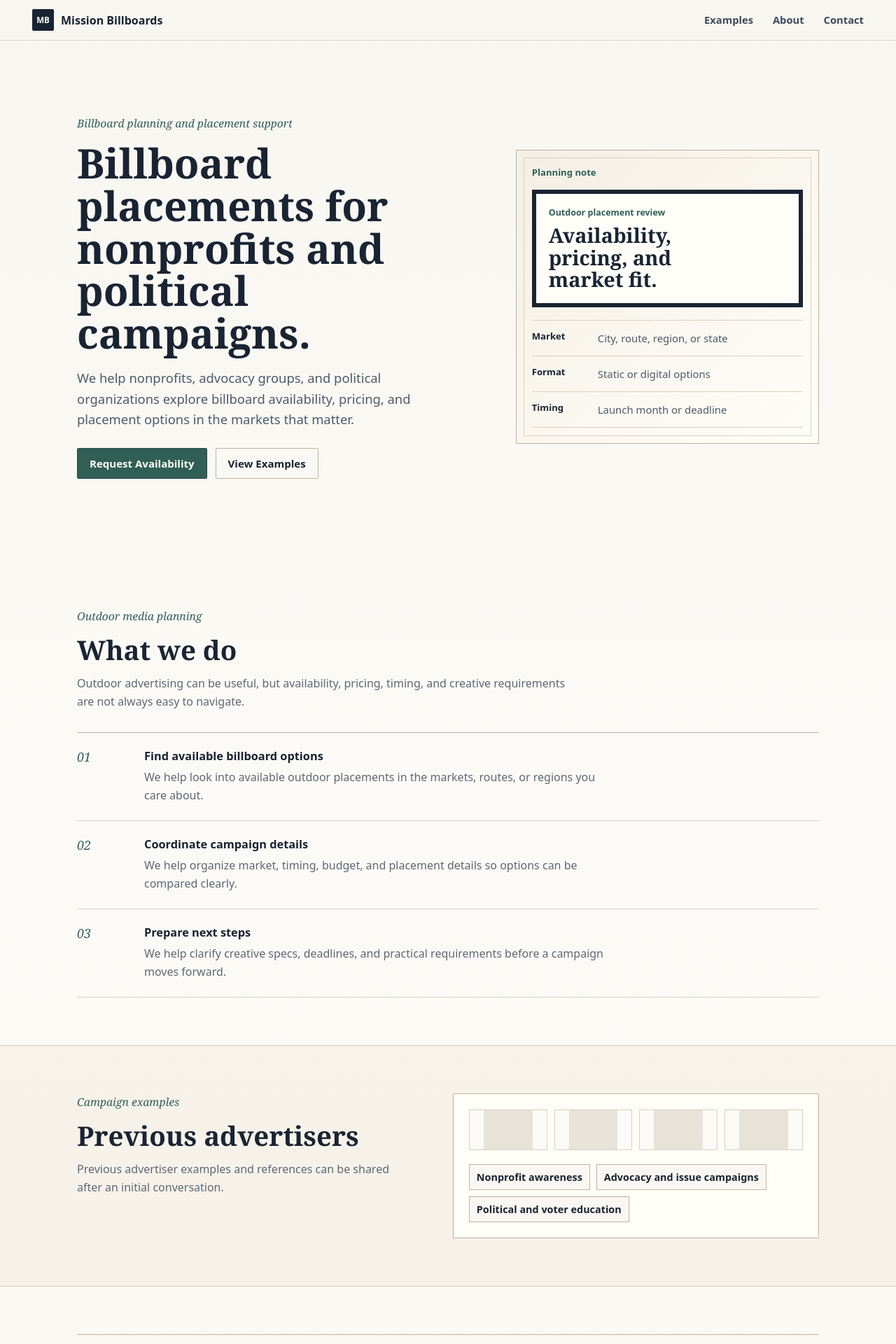
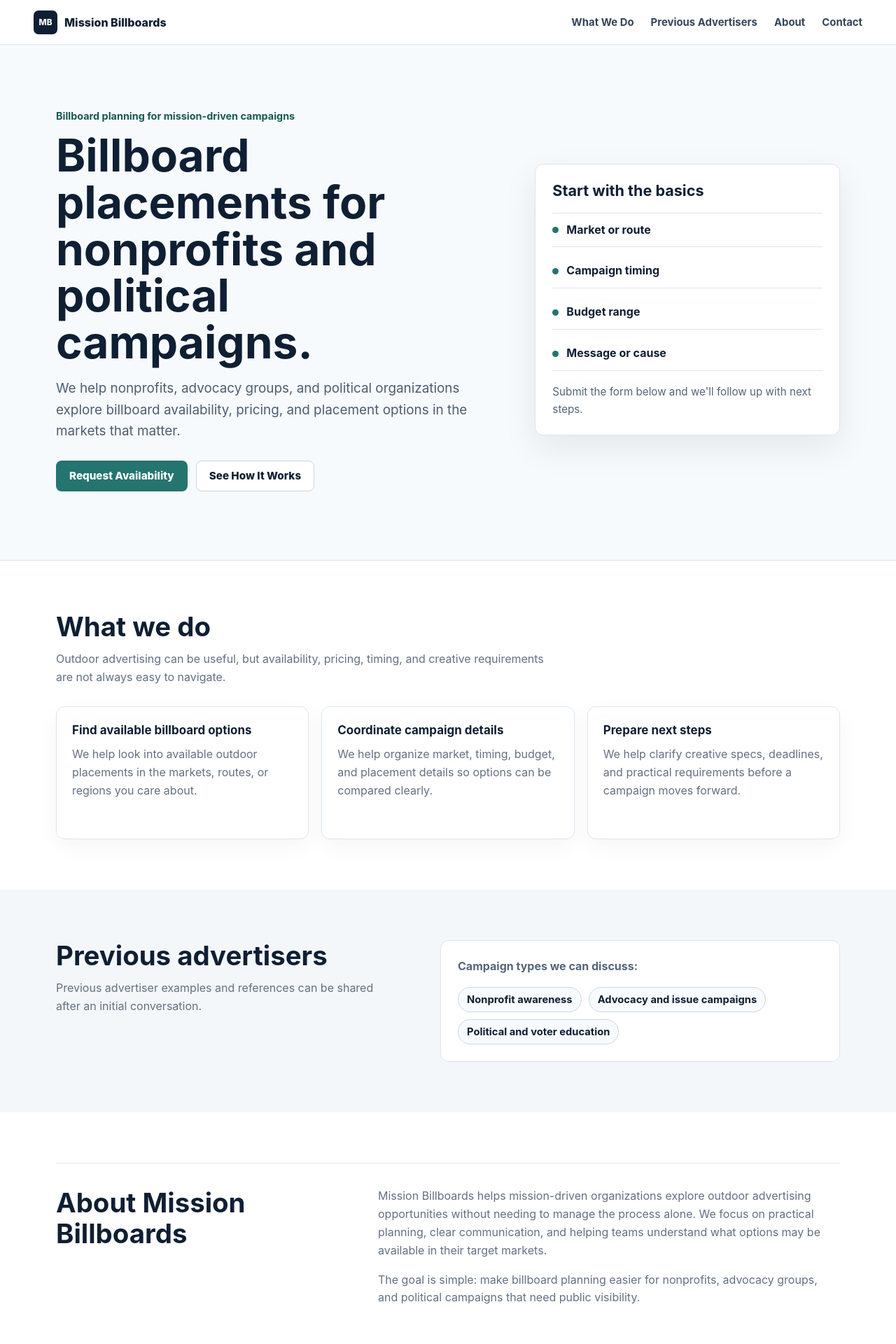
Before and after one commit to Aiden-Hartman/nonprofit-billboards-site, a React (Vite) app: page / in a window 1280 px wide. Shown: the top 1920 px of the page at 70% size. Built offline with nearby package versions, Linux system fonts and the light colour scheme.

Commit message:
another style change

```diff
--- a/src/App.jsx
+++ b/src/App.jsx
@@ -1,6 +1,6 @@
 import React from "react";
 
-const serviceItems = [
+const services = [
   {
     title: "Find available billboard options",
     body: "We help look into available outdoor placements in the markets, routes, or regions you care about.",
@@ -21,28 +21,26 @@ const campaignTypes = [
   "Political and voter education",
 ];
 
-function PlanningPanel() {
+const inquiryBasics = [
+  "Market or route",
+  "Campaign timing",
+  "Budget range",
+  "Message or cause",
+];
+
+function InquiryCard() {
   return (
-    <aside className="planning-panel" aria-label="Billboard availability planning note">
-      <div className="panel-kicker">Planning note</div>
-      <div className="panel-board">
-        <span>Outdoor placement review</span>
-        <strong>Availability, pricing, and market fit.</strong>
+    <aside className="inquiry-card" aria-label="Inquiry preview">
+      <h2>Start with the basics</h2>
+      <div className="basics-list">
+        {inquiryBasics.map((item) => (
+          <div className="basic-row" key={item}>
+            <span aria-hidden="true" />
+            <p>{item}</p>
           </div>
-      <div className="memo-list">
-        <div>
-          <span>Market</span>
-          <p>City, route, region, or state</p>
+        ))}
       </div>
-        <div>
-          <span>Format</span>
-          <p>Static or digital options</p>
-        </div>
-        <div>
-          <span>Timing</span>
-          <p>Launch month or deadline</p>
-        </div>
-      </div>
+      <p className="card-note">Submit the form below and we'll follow up with next steps.</p>
     </aside>
   );
 }
@@ -56,66 +54,57 @@ function App() {
           <span>Mission Billboards</span>
         </a>
         <nav className="nav-links" aria-label="Primary navigation">
-          <a href="#examples">Examples</a>
+          <a href="#what-we-do">What We Do</a>
+          <a href="#previous-advertisers">Previous Advertisers</a>
           <a href="#about">About</a>
           <a href="#contact">Contact</a>
         </nav>
       </header>
 
       <main id="home">
-        <section className="hero section-shell">
+        <section className="hero">
+          <div className="section-shell hero-layout">
             <div className="hero-copy">
-            <p className="section-label">Billboard planning and placement support</p>
+              <p className="eyebrow">Billboard planning for mission-driven campaigns</p>
               <h1>Billboard placements for nonprofits and political campaigns.</h1>
               <p className="hero-subhead">
                 We help nonprofits, advocacy groups, and political organizations explore billboard availability, pricing, and placement options in the markets that matter.
               </p>
               <div className="hero-actions">
                 <a className="button primary" href="#contact">Request Availability</a>
-              <a className="button secondary" href="#examples">View Examples</a>
+                <a className="button secondary" href="#what-we-do">See How It Works</a>
               </div>
             </div>
-          <PlanningPanel />
+            <InquiryCard />
+          </div>
         </section>
 
-        <section className="services section-shell" id="services" aria-labelledby="services-title">
-          <div className="section-intro">
-            <p className="section-label">Outdoor media planning</p>
-            <h2 id="services-title">What we do</h2>
+        <section className="section-shell content-section" id="what-we-do" aria-labelledby="what-title">
+          <div className="section-heading">
+            <h2 id="what-title">What we do</h2>
             <p>
               Outdoor advertising can be useful, but availability, pricing, timing, and creative requirements are not always easy to navigate.
             </p>
           </div>
-          <div className="service-list">
-            {serviceItems.map((item, index) => (
-              <article className="service-row" key={item.title}>
-                <span className="row-number">{String(index + 1).padStart(2, "0")}</span>
-                <div>
-                  <h3>{item.title}</h3>
-                  <p>{item.body}</p>
-                </div>
+          <div className="service-grid">
+            {services.map((service) => (
+              <article className="service-card" key={service.title}>
+                <h3>{service.title}</h3>
+                <p>{service.body}</p>
               </article>
             ))}
           </div>
         </section>
 
-        <section className="examples section-band" id="examples" aria-labelledby="examples-title">
-          <div className="section-shell examples-layout">
-            <div className="section-intro">
-              <p className="section-label">Campaign examples</p>
-              <h2 id="examples-title">Previous advertisers</h2>
-              <p>
-                Previous advertiser examples and references can be shared after an initial conversation.
-              </p>
+        <section className="section-panel" id="previous-advertisers" aria-labelledby="advertisers-title">
+          <div className="section-shell advertisers-layout">
+            <div className="section-heading">
+              <h2 id="advertisers-title">Previous advertisers</h2>
+              <p>Previous advertiser examples and references can be shared after an initial conversation.</p>
             </div>
-            <div className="examples-panel">
-              <div className="logo-rail" aria-hidden="true">
-                <span />
-                <span />
-                <span />
-                <span />
-              </div>
-              <div className="category-tags" aria-label="Campaign categories">
+            <div className="advertisers-card">
+              <p className="placeholder-note">Campaign types we can discuss:</p>
+              <div className="campaign-types">
                 {campaignTypes.map((type) => (
                   <span key={type}>{type}</span>
                 ))}
@@ -124,14 +113,10 @@ function App() {
           </div>
         </section>
 
-        <section className="about section-shell" id="about" aria-labelledby="about-title">
-          <div className="about-rule" />
+        <section className="section-shell about-section" id="about" aria-labelledby="about-title">
           <div className="about-layout">
+            <h2 id="about-title">About Mission Billboards</h2>
             <div>
-              <p className="section-label">About</p>
-              <h2 id="about-title">About Mission Billboards</h2>
-            </div>
-            <div className="about-copy">
               <p>
                 Mission Billboards helps mission-driven organizations explore outdoor advertising opportunities without needing to manage the process alone. We focus on practical planning, clear communication, and helping teams understand what options may be available in their target markets.
               </p>
@@ -142,10 +127,9 @@ function App() {
           </div>
         </section>
 
-        <section className="contact section-band" id="contact" aria-labelledby="contact-title">
+        <section className="contact-section" id="contact" aria-labelledby="contact-title">
           <div className="section-shell contact-layout">
-            <div className="contact-intro">
-              <p className="section-label">Contact</p>
+            <div className="contact-copy">
               <h2 id="contact-title">Request billboard availability</h2>
               <p>Share the basics of your campaign and we will follow up with next steps.</p>
             </div>
@@ -223,7 +207,8 @@ function App() {
             <p>Billboard planning and placement support for mission-driven campaigns.</p>
           </div>
           <nav className="footer-links" aria-label="Footer navigation">
-            <a href="#examples">Examples</a>
+            <a href="#what-we-do">What We Do</a>
+            <a href="#previous-advertisers">Previous Advertisers</a>
             <a href="#about">About</a>
             <a href="#contact">Contact</a>
           </nav>
--- a/src/styles.css
+++ b/src/styles.css
@@ -1,18 +1,17 @@
 :root {
-  color: #192433;
-  background: #f8f6f1;
-  font-family: ui-sans-serif, system-ui, -apple-system, BlinkMacSystemFont, "Segoe UI", sans-serif;
+  color: #0f1f33;
+  background: #ffffff;
+  font-family: Inter, ui-sans-serif, system-ui, -apple-system, BlinkMacSystemFont, "Segoe UI", sans-serif;
   font-synthesis: none;
   text-rendering: optimizeLegibility;
-  --paper: #f8f6f1;
-  --paper-deep: #efe9dc;
-  --surface: #fffdf8;
-  --ink: #192433;
-  --muted: #5f6874;
-  --line: #d8d0c1;
-  --line-strong: #bdb29f;
-  --accent: #315f55;
-  --accent-dark: #244940;
+  --navy: #0f1f33;
+  --blue-gray: #53657a;
+  --muted: #637083;
+  --line: #dde5ee;
+  --section: #f4f7fa;
+  --surface: #ffffff;
+  --accent: #24746f;
+  --accent-dark: #185955;
 }
 
 * {
@@ -26,9 +25,8 @@ html {
 body {
   margin: 0;
   min-width: 320px;
-  background:
-    linear-gradient(180deg, var(--paper) 0%, #fbfaf6 38%, var(--paper) 100%);
-  color: var(--ink);
+  background: #ffffff;
+  color: var(--navy);
 }
 
 a {
@@ -50,32 +48,27 @@ p {
   margin-top: 0;
 }
 
-h1,
-h2 {
-  font-family: Georgia, "Times New Roman", serif;
-  font-weight: 600;
+h1 {
+  max-width: 680px;
+  margin-bottom: 18px;
+  color: var(--navy);
+  font-size: clamp(2.35rem, 5vw, 4rem);
+  line-height: 1.04;
   letter-spacing: 0;
 }
 
-h1 {
-  max-width: 690px;
-  margin-bottom: 18px;
-  color: var(--ink);
-  font-size: clamp(2.25rem, 4.6vw, 3.65rem);
-  line-height: 1.04;
-}
-
 h2 {
-  margin-bottom: 14px;
-  color: var(--ink);
-  font-size: clamp(1.75rem, 3vw, 2.55rem);
-  line-height: 1.12;
+  margin-bottom: 12px;
+  color: var(--navy);
+  font-size: clamp(1.75rem, 3vw, 2.45rem);
+  line-height: 1.15;
+  letter-spacing: 0;
 }
 
 h3 {
-  margin-bottom: 7px;
-  color: var(--ink);
-  font-size: 1.02rem;
+  margin-bottom: 10px;
+  color: var(--navy);
+  font-size: 1.06rem;
   line-height: 1.35;
 }
 
@@ -85,7 +78,7 @@ p {
 }
 
 .section-shell {
-  width: min(1060px, calc(100% - 40px));
+  width: min(1120px, calc(100% - 40px));
   margin: 0 auto;
 }
 
@@ -94,13 +87,14 @@ p {
   top: 0;
   z-index: 10;
   display: flex;
+  min-height: 64px;
   align-items: center;
   justify-content: space-between;
   gap: 22px;
-  padding: 13px clamp(20px, 4vw, 46px);
-  border-bottom: 1px solid rgba(216, 208, 193, 0.88);
-  background: rgba(248, 246, 241, 0.94);
-  backdrop-filter: blur(12px);
+  padding: 0 clamp(20px, 4vw, 48px);
+  border-bottom: 1px solid rgba(221, 229, 238, 0.95);
+  background: rgba(255, 255, 255, 0.96);
+  backdrop-filter: blur(10px);
 }
 
 .brand,
@@ -114,65 +108,65 @@ p {
 
 .brand {
   gap: 10px;
-  color: var(--ink);
-  font-weight: 750;
+  font-weight: 800;
 }
 
 .brand-mark {
   display: grid;
-  width: 31px;
-  height: 31px;
+  width: 34px;
+  height: 34px;
   place-items: center;
-  border: 1px solid var(--ink);
-  border-radius: 2px;
-  background: var(--ink);
-  color: #fffdf8;
-  font-size: 0.72rem;
-  font-weight: 800;
+  border-radius: 7px;
+  background: var(--navy);
+  color: #ffffff;
+  font-size: 0.74rem;
+  font-weight: 850;
 }
 
 .nav-links {
-  gap: clamp(16px, 3vw, 28px);
-  color: #3e4b5b;
-  font-size: 0.92rem;
+  gap: clamp(14px, 2.4vw, 24px);
+  color: #34465a;
+  font-size: 0.93rem;
   font-weight: 650;
 }
 
 .nav-links a,
 .footer-links a {
-  border-bottom: 1px solid transparent;
-  transition: border-color 150ms ease, color 150ms ease;
+  transition: color 150ms ease;
 }
 
 .nav-links a:hover,
 .footer-links a:hover {
-  border-color: var(--accent);
   color: var(--accent-dark);
 }
 
 .hero {
-  display: grid;
-  grid-template-columns: minmax(0, 1.05fr) minmax(310px, 0.82fr);
-  align-items: center;
-  gap: clamp(34px, 6vw, 72px);
-  min-height: calc(100vh - 58px);
-  max-height: 690px;
-  padding: 42px 0 52px;
+  border-bottom: 1px solid var(--line);
+  background: #f7fafc;
 }
 
-.section-label {
-  margin-bottom: 14px;
-  color: var(--accent);
-  font-family: Georgia, "Times New Roman", serif;
-  font-size: 0.98rem;
-  font-style: italic;
+.hero-layout {
+  display: grid;
+  grid-template-columns: minmax(0, 1.1fr) minmax(320px, 0.78fr);
+  align-items: center;
+  gap: clamp(32px, 5.5vw, 70px);
+  min-height: calc(100vh - 64px);
+  max-height: 690px;
+  padding: 44px 0 52px;
+}
+
+.eyebrow {
+  margin-bottom: 12px;
+  color: var(--accent-dark);
+  font-size: 0.9rem;
+  font-weight: 750;
 }
 
 .hero-subhead {
-  max-width: 640px;
+  max-width: 650px;
   margin-bottom: 26px;
-  color: #4e5b69;
-  font-size: clamp(1rem, 1.6vw, 1.15rem);
+  color: #4d5d71;
+  font-size: clamp(1.03rem, 1.5vw, 1.18rem);
 }
 
 .hero-actions {
@@ -182,22 +176,21 @@ p {
 
 .button {
   display: inline-flex;
-  min-height: 43px;
+  min-height: 44px;
   align-items: center;
   justify-content: center;
   border: 1px solid transparent;
-  border-radius: 2px;
-  padding: 11px 17px;
-  font-size: 0.94rem;
-  font-weight: 760;
+  border-radius: 8px;
+  padding: 11px 18px;
+  font-size: 0.95rem;
+  font-weight: 800;
   cursor: pointer;
-  transition: background 150ms ease, border-color 150ms ease, color 150ms ease;
+  transition: background 150ms ease, border-color 150ms ease, color 150ms ease, box-shadow 150ms ease;
 }
 
 .button.primary {
-  border-color: var(--accent-dark);
   background: var(--accent);
-  color: #fffdf8;
+  color: #ffffff;
 }
 
 .button.primary:hover {
@@ -205,247 +198,202 @@ p {
 }
 
 .button.secondary {
-  border-color: var(--line-strong);
-  background: transparent;
-  color: var(--ink);
+  border-color: #cbd6e2;
+  background: #ffffff;
+  color: var(--navy);
 }
 
 .button.secondary:hover {
-  border-color: var(--accent-dark);
+  border-color: var(--accent);
   color: var(--accent-dark);
 }
 
-.planning-panel {
-  position: relative;
-  padding: 22px;
-  border: 1px solid var(--line-strong);
-  background:
-    linear-gradient(135deg, rgba(239, 233, 220, 0.68), rgba(255, 253, 248, 0.92)),
-    var(--surface);
+.inquiry-card {
+  padding: 24px;
+  border: 1px solid var(--line);
+  border-radius: 12px;
+  background: var(--surface);
+  box-shadow: 0 18px 48px rgba(15, 31, 51, 0.08);
 }
 
-.planning-panel::before {
-  position: absolute;
-  inset: 10px;
-  border: 1px solid rgba(189, 178, 159, 0.55);
-  content: "";
-  pointer-events: none;
+.inquiry-card h2 {
+  margin-bottom: 18px;
+  font-size: 1.35rem;
+  line-height: 1.25;
 }
 
-.panel-kicker {
-  position: relative;
-  margin-bottom: 16px;
-  color: var(--accent);
-  font-size: 0.82rem;
-  font-weight: 760;
+.basics-list {
+  display: grid;
+  gap: 10px;
 }
 
-.panel-board {
-  position: relative;
-  display: grid;
-  gap: 8px;
-  margin-bottom: 18px;
-  padding: 18px;
-  border: 6px solid var(--ink);
-  background: #fffdf8;
+.basic-row {
+  display: flex;
+  align-items: center;
+  gap: 11px;
+  padding: 11px 0;
+  border-bottom: 1px solid var(--line);
 }
 
-.panel-board span {
-  color: var(--accent);
-  font-size: 0.78rem;
-  font-weight: 760;
-}
-
-.panel-board strong {
-  max-width: 280px;
-  color: var(--ink);
-  font-family: Georgia, "Times New Roman", serif;
-  font-size: clamp(1.28rem, 2.4vw, 1.8rem);
-  font-weight: 600;
-  line-height: 1.1;
-}
-
-.memo-list {
-  position: relative;
-  display: grid;
+.basic-row:first-child {
   border-top: 1px solid var(--line);
 }
 
-.memo-list div {
-  display: grid;
-  grid-template-columns: 82px 1fr;
-  gap: 12px;
-  padding: 13px 0;
-  border-bottom: 1px solid var(--line);
+.basic-row span {
+  width: 9px;
+  height: 9px;
+  border-radius: 99px;
+  background: var(--accent);
 }
 
-.memo-list span {
-  color: var(--ink);
-  font-size: 0.82rem;
-  font-weight: 760;
-}
-
-.memo-list p {
-  margin-bottom: 0;
-  color: #4e5b69;
-  font-size: 0.93rem;
-}
-
-.services,
-.about {
-  padding: 68px 0;
-}
-
-.section-band {
-  padding: 68px 0;
-  border-top: 1px solid var(--line);
-  border-bottom: 1px solid var(--line);
-  background: rgba(239, 233, 220, 0.46);
-}
-
-.section-intro {
-  max-width: 700px;
-  margin-bottom: 30px;
-}
-
-.service-list {
-  display: grid;
-  border-top: 1px solid var(--line-strong);
-}
-
-.service-row {
-  display: grid;
-  grid-template-columns: 72px 1fr;
-  gap: 24px;
-  padding: 22px 0;
-  border-bottom: 1px solid var(--line);
-}
-
-.row-number {
-  color: var(--accent);
-  font-family: Georgia, "Times New Roman", serif;
-  font-size: 1.12rem;
-  font-style: italic;
-}
-
-.service-row p {
-  max-width: 680px;
+.basic-row p,
+.card-note,
+.placeholder-note {
   margin-bottom: 0;
 }
 
-.examples-layout {
+.basic-row p {
+  color: var(--navy);
+  font-weight: 700;
+}
+
+.card-note {
+  margin-top: 18px;
+  color: var(--blue-gray);
+  font-size: 0.95rem;
+}
+
+.content-section,
+.about-section {
+  padding: 72px 0;
+}
+
+.section-heading {
+  max-width: 710px;
+  margin-bottom: 28px;
+}
+
+.service-grid {
   display: grid;
-  grid-template-columns: minmax(0, 0.9fr) minmax(320px, 1fr);
-  gap: clamp(28px, 6vw, 66px);
+  grid-template-columns: repeat(3, minmax(0, 1fr));
+  gap: 18px;
+}
+
+.service-card {
+  min-height: 190px;
+  padding: 22px;
+  border: 1px solid var(--line);
+  border-radius: 12px;
+  background: #ffffff;
+  box-shadow: 0 10px 30px rgba(15, 31, 51, 0.04);
+}
+
+.service-card p {
+  margin-bottom: 0;
+}
+
+.section-panel,
+.contact-section {
+  padding: 72px 0;
+  background: var(--section);
+}
+
+.advertisers-layout {
+  display: grid;
+  grid-template-columns: minmax(0, 0.86fr) minmax(320px, 1fr);
+  gap: clamp(28px, 5vw, 58px);
   align-items: start;
 }
 
-.examples-panel {
-  padding: 22px;
-  border: 1px solid var(--line-strong);
-  background: var(--surface);
+.advertisers-card {
+  padding: 24px;
+  border: 1px solid var(--line);
+  border-radius: 12px;
+  background: #ffffff;
 }
 
-.logo-rail {
-  display: grid;
-  grid-template-columns: repeat(4, minmax(0, 1fr));
-  gap: 10px;
-  margin-bottom: 20px;
+.placeholder-note {
+  color: var(--blue-gray);
+  font-weight: 700;
 }
 
-.logo-rail span {
-  min-height: 58px;
-  border: 1px solid var(--line);
-  background:
-    linear-gradient(90deg, transparent 0 18%, rgba(216, 208, 193, 0.55) 18% 82%, transparent 82%),
-    #fbfaf6;
+.campaign-types {
+  display: flex;
+  flex-wrap: wrap;
+  gap: 10px;
+  margin-top: 16px;
 }
 
-.category-tags {
-  display: flex;
-  flex-wrap: wrap;
-  gap: 9px;
-}
-
-.category-tags span {
-  border: 1px solid var(--line-strong);
-  background: rgba(248, 246, 241, 0.72);
-  color: var(--ink);
-  padding: 8px 10px;
-  font-size: 0.9rem;
-  font-weight: 650;
-}
-
-.about-rule {
-  height: 1px;
-  margin-bottom: 30px;
-  background: var(--line-strong);
+.campaign-types span {
+  border: 1px solid #cbd6e2;
+  border-radius: 999px;
+  background: #f8fbfd;
+  color: var(--navy);
+  padding: 8px 12px;
+  font-size: 0.92rem;
+  font-weight: 700;
 }
 
 .about-layout {
   display: grid;
-  grid-template-columns: minmax(260px, 0.75fr) minmax(0, 1.25fr);
-  gap: clamp(28px, 6vw, 70px);
+  grid-template-columns: minmax(250px, 0.75fr) minmax(0, 1.25fr);
+  gap: clamp(28px, 5vw, 64px);
+  padding-top: 34px;
+  border-top: 1px solid var(--line);
 }
 
-.about-copy {
-  display: grid;
-  gap: 14px;
-}
-
-.about-copy p {
-  max-width: 720px;
+.about-layout p:last-child {
   margin-bottom: 0;
-  font-size: 1.02rem;
 }
 
 .contact-layout {
   display: grid;
-  grid-template-columns: minmax(240px, 0.7fr) minmax(0, 1.3fr);
-  gap: clamp(30px, 6vw, 62px);
+  grid-template-columns: minmax(250px, 0.72fr) minmax(0, 1.28fr);
+  gap: clamp(30px, 5vw, 62px);
   align-items: start;
 }
 
-.contact-intro p {
-  max-width: 420px;
+.contact-copy p {
+  max-width: 430px;
 }
 
 .contact-form {
   display: grid;
   grid-template-columns: repeat(2, minmax(0, 1fr));
-  gap: 15px;
+  gap: 16px;
   padding: clamp(22px, 4vw, 32px);
-  border: 1px solid var(--line-strong);
-  background: var(--surface);
+  border: 1px solid var(--line);
+  border-radius: 14px;
+  background: #ffffff;
+  box-shadow: 0 18px 48px rgba(15, 31, 51, 0.08);
 }
 
 .contact-form label {
   display: grid;
   gap: 7px;
-  color: var(--ink);
-  font-size: 0.88rem;
-  font-weight: 720;
+  color: var(--navy);
+  font-size: 0.9rem;
+  font-weight: 750;
 }
 
 .contact-form input,
 .contact-form select,
 .contact-form textarea {
   width: 100%;
-  border: 1px solid #c9bfad;
-  border-radius: 2px;
-  background: #fffdf8;
-  color: var(--ink);
-  padding: 11px 12px;
+  border: 1px solid #cbd6e2;
+  border-radius: 8px;
+  background: #ffffff;
+  color: var(--navy);
+  padding: 12px 13px;
   outline: none;
-  transition: border-color 150ms ease, box-shadow 150ms ease, background 150ms ease;
+  transition: border-color 150ms ease, box-shadow 150ms ease;
 }
 
 .contact-form input:focus,
 .contact-form select:focus,
 .contact-form textarea:focus {
   border-color: var(--accent);
-  background: #ffffff;
-  box-shadow: 0 0 0 3px rgba(49, 95, 85, 0.14);
+  box-shadow: 0 0 0 3px rgba(36, 116, 111, 0.16);
 }
 
 .contact-form textarea {
@@ -463,7 +411,7 @@ p {
 
 .site-footer {
   border-top: 1px solid var(--line);
-  background: var(--paper);
+  background: #ffffff;
 }
 
 .footer-inner {
@@ -475,7 +423,7 @@ p {
 .footer-inner strong {
   display: block;
   margin-bottom: 4px;
-  color: var(--ink);
+  color: var(--navy);
 }
 
 .footer-inner p {
@@ -484,63 +432,64 @@ p {
 }
 
 .footer-links {
-  gap: 18px;
-  color: #3e4b5b;
-  font-size: 0.94rem;
+  flex-wrap: wrap;
+  gap: 16px;
+  color: #34465a;
+  font-size: 0.92rem;
   font-weight: 650;
 }
 
-@media (max-width: 900px) {
-  .hero,
-  .examples-layout,
+@media (max-width: 920px) {
+  .hero-layout,
+  .advertisers-layout,
   .about-layout,
   .contact-layout {
     grid-template-columns: 1fr;
   }
 
-  .hero {
+  .hero-layout {
     min-height: auto;
     max-height: none;
-    padding: 44px 0 58px;
+    padding: 44px 0 56px;
   }
 
-  .planning-panel {
-    max-width: 540px;
+  .inquiry-card {
+    max-width: 560px;
+  }
+
+  .service-grid {
+    grid-template-columns: 1fr;
   }
 }
 
-@media (max-width: 680px) {
+@media (max-width: 720px) {
   .site-header {
     position: static;
     align-items: flex-start;
     flex-direction: column;
+    padding-top: 14px;
+    padding-bottom: 14px;
   }
 
   .nav-links {
     width: 100%;
-    justify-content: space-between;
-    gap: 10px;
+    flex-wrap: wrap;
+    gap: 10px 16px;
   }
 
   .section-shell {
-    width: min(100% - 28px, 1060px);
-  }
-
-  .hero {
-    padding-top: 34px;
+    width: min(100% - 28px, 1120px);
   }
 
   h1 {
-    font-size: clamp(2.05rem, 10vw, 2.8rem);
+    font-size: clamp(2.05rem, 10vw, 2.9rem);
   }
 
-  .service-row {
-    grid-template-columns: 1fr;
-    gap: 8px;
-  }
-
-  .logo-rail {
-    grid-template-columns: repeat(2, minmax(0, 1fr));
+  .content-section,
+  .about-section,
+  .section-panel,
+  .contact-section {
+    padding: 48px 0;
   }
 
   .contact-form {
@@ -551,8 +500,4 @@ p {
     align-items: flex-start;
     flex-direction: column;
   }
-
-  .footer-links {
-    flex-wrap: wrap;
-  }
 }
```
Lines whose indentation alone changed are shown as unchanged.
